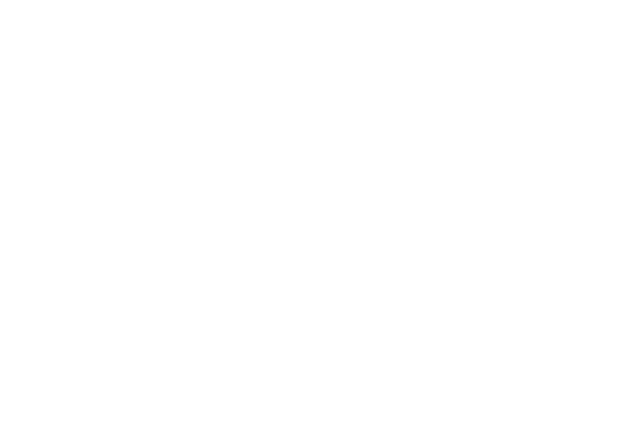
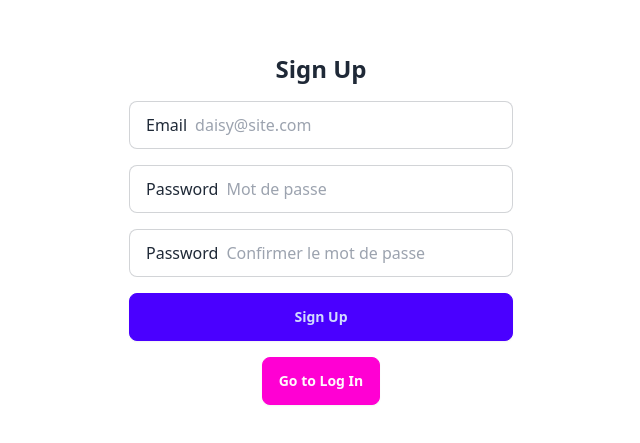
Before and after one commit to MichelleHARO/Monsakefait-front, a React (Vite) app: page /signup in a window 1280 px wide. Before the commit this address had no page. Shown: the part 171-614 px from the top of the page, without its empty margins (319-959 px from the left). Built offline with nearby package versions, Linux system fonts and the light colour scheme.

Commit message:
:feat: routes implementations login/signup

```diff
--- a/src/App.jsx
+++ b/src/App.jsx
@@ -9,6 +9,7 @@
         <Router>
             <Routes>
                 <Route path="/login" element={<LoginPage />} />
+                <Route path="/signup" element={<LoginPage />} />
                 <Route path="/logout" element={<Logout />} />
                 <Route path="/homepage" element={<HomePage />} />
                 <Route path="/" element={<Navigate to="/login" />} />
--- a/src/components/LoginPage/Login.jsx
+++ b/src/components/LoginPage/Login.jsx
@@ -2,6 +2,7 @@
 // FORMULAIRE DE CONNEXION QUI GERE SON ETAT LOCAL ET APPELLE UNE FONCTION 'onSubmit' prop lorsqu'il est soumis.
 
 import React, { useState } from 'react';
+import { useNavigate } from 'react-router-dom';
 
 const Login = ({ onChange, onSubmit }) => {
     const [formData, setFormData] = useState({
@@ -9,6 +10,8 @@
         password: '',
         token: '',
     });
+
+    const navigate = useNavigate();
 
     const handleChange = (e) => {
         const { name, value } = e.target;
@@ -34,7 +37,6 @@
 
             if (!response.ok) {
                 throw new Error('Error logging in');
-
             }
 
             const data = await response.json();
@@ -43,6 +45,8 @@
             localStorage.setItem('token', token);
             console.log('Login successful. Token :', token);
             // Handle successful login (e.g., redirect, store token, etc.)
+            // If login successful, redirect to the home page
+            navigate('/homepage')
         } catch (error) {
             console.error('Error during login:', error);
             // Handle error during login (e.g., network error)
@@ -78,6 +82,7 @@
                 </label>
             </div>
             <button type="submit" className="btn btn-primary w-full">Log In</button>
+
         </form>
     );
 };
--- a/src/components/LoginPage/SignUp.jsx
+++ b/src/components/LoginPage/SignUp.jsx
@@ -2,6 +2,7 @@
 // FORMULAIRE D'INSCRIPTION QUI GERE SON ETAT LOCAL ET APPELLE UNE FONCTION 'onSubmit' prop lorsqu'il est soumis.
 
 import React, { useState } from 'react';
+import { useNavigate } from 'react-router-dom';
 
 // eslint-disable-next-line react/prop-types
 const SignUp = ({ onChange, onSubmit }) => {
@@ -14,6 +15,8 @@
     const [error, setError] = useState('');
 
     const emailRegex = /^[^\s@]+@[^\s@]+\.[^\s@]+$/;
+
+    const navigate = useNavigate();
 
     const handleChange = (e) => {
         const { name, value } = e.target;
@@ -51,6 +54,7 @@
                 localStorage.setItem('token', token);
                 console.log('Sign up successful:', data, 'Token :', token);
                 // Handle successful sign up (e.g., redirect, show success message, etc.)
+                navigate('/login');
             } else {
                 console.error('Sign up failed:', response.statusText);
                 // Handle sign up failure (e.g., show error message)
--- a/src/pages/LoginPage.jsx
+++ b/src/pages/LoginPage.jsx
@@ -2,15 +2,30 @@
 // Composant LoginPage : Gère l'état isLogin pour basculer entre les formulaires de connexion et d'inscription.
 // Utilise un bouton pour basculer entre les deux vues et affiche le formulaire approprié.
 
-import React, { useState } from 'react';
+import React, { useState, useEffect } from 'react';
+import { useNavigate, useLocation } from 'react-router-dom';
 import Login from '../components/LoginPage/Login.jsx';
 import SignUp from '../components/LoginPage/SignUp.jsx';
 
 const LoginPage = () => {
     const [isLogin, setIsLogin] = useState(true);
+    const navigate = useNavigate();
+    const location = useLocation();
+
+    useEffect(() => {
+        if (location.pathname === '/signup') {
+            setIsLogin(false);
+        } else {
+            setIsLogin(true);
+        }
+    }, [location.pathname]);
 
     const handleToggle = () => {
-        setIsLogin(!isLogin);
+        if (isLogin) {
+            navigate('/signup');
+        } else {
+            navigate('/login');
+        }
     };
 
     const handleLoginSubmit = (formData) => {
```
Also changed, not shown: src/components/HomePage/BagCard.jsx (+0 -40 lines), src/components/HomePage/Collection.jsx (+0 -26 lines).
